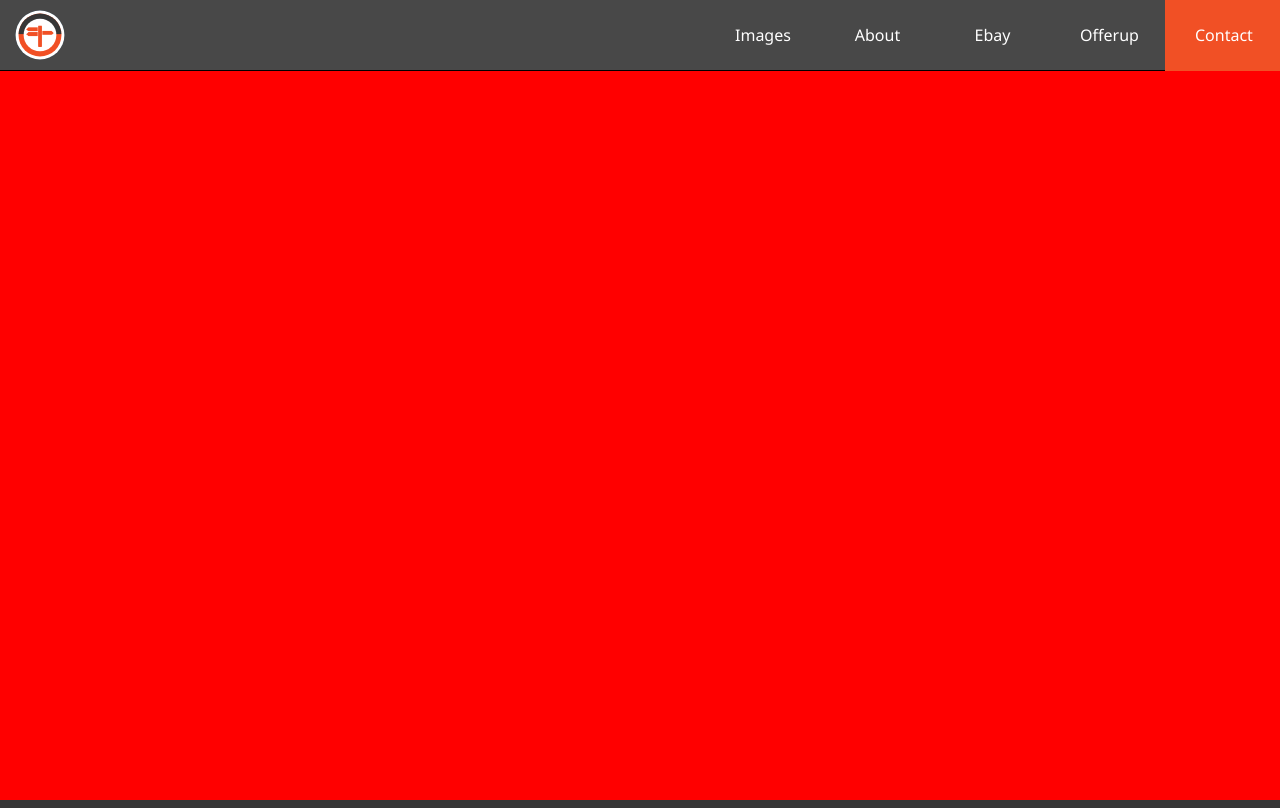
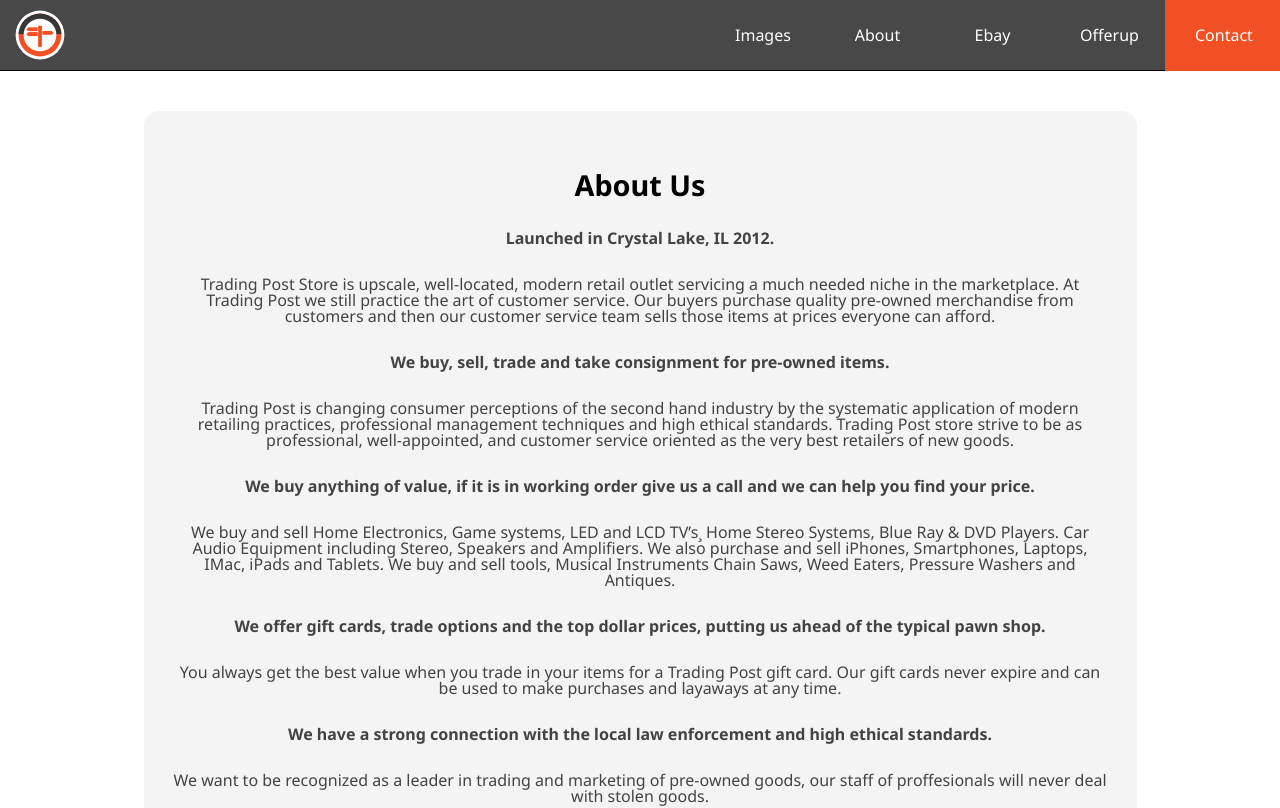
Before and after one commit to SPDUK/tradingpost, a React (Create React App) app: page /#/about in a window 1280 px wide. Shown: the top 808 px of the page. Built offline with nearby package versions, Linux system fonts and the light colour scheme.

Commit message:
finished about page

```diff
--- a/public/index.html
+++ b/public/index.html
@@ -5,7 +5,7 @@
     <meta name="viewport" content="width=device-width, shrink-to-fit=no">
     <meta name="theme-color" content="#000000">
     <meta name="description" content="Trading Post Crystal Lake, similar to a pawn shop but a new way to buy sell and trade, we provide a large
-    amount of new and used Electronics, Tools, Antiques, Jewelry and second-hand items. We offer Consignments and instore credit. "
+    amount of new and used Electronics, Tools, Antiques, Jewelry and second-hand items. We offer Consignments and instore credit. Not your typical pawn shop"
     <!--
       manifest.json provides metadata used when your web app is added to the
       homescreen on Android. See https://developers.google.com/web/fundamentals/engage-and-retain/web-app-manifest/
--- a/src/components/buyselltrade.jsx
+++ b/src/components/buyselltrade.jsx
@@ -28,10 +28,10 @@
         <div className="container">
           <div className="buyselltrade-grid">
             <div className="buyselltrade-title">
-              <p className="buyselltrade-title-top">Trading Post</p>
-              <p className="buyselltrade-title-middle">Crystal Lake, IL</p>
-              <p className="buyselltrade-title-bottom">Buy <span>/ </span>Sell <span>/ </span>Trade</p>
-              <p className="buyselltrade-title-tagline">Not your typical pawn shop, we bring you the best deals at the lowest prices</p>
+              <h1 className="buyselltrade-title-top">Trading Post</h1>
+              <h1 className="buyselltrade-title-middle">Crystal Lake, IL</h1>
+              <h2 className="buyselltrade-title-bottom">Buy <span>/ </span>Sell <span>/ </span>Trade</h2>
+              <h3 className="buyselltrade-title-tagline">Not your typical pawn shop, we bring you the best deals at the lowest prices</h3>
             </div>
             <div className="buyselltrade-about">
               <button onClick={this.contactButtonClick}className="buyselltrade-about-button button"><p>Get In Touch</p> <span>Close</span></button>
--- a/src/pages/about/about.css
+++ b/src/pages/about/about.css
@@ -1,3 +1,34 @@
 .about {
-  height: 100vh;
-  background-color: red; }
+  background-color: white;
+  padding-top: 71px; }
+  .about-container {
+    margin: 40px auto; }
+    @media (min-width: 992px) {
+      .about-container {
+        border-radius: 10px;
+        padding-left: 10px;
+        padding-right: 10px;
+        width: 993px; } }
+  .about-main {
+    text-align: center;
+    background-color: #F4F4F4;
+    padding-top: 50px;
+    padding-bottom: 30px;
+    border-radius: 15px;
+    width: 100%; }
+    .about-main-title {
+      padding: 10px;
+      font-weight: 800;
+      font-size: 1.8em; }
+    .about-main-description {
+      color: #434343;
+      padding-left: 30px;
+      padding-right: 30px;
+      margin-top: 20px; }
+      @media (min-width: 1200px) {
+        .about-main-description {
+          font-size: 1em; } }
+      .about-main-description p {
+        padding-bottom: 30px; }
+      .about-main-description span {
+        font-weight: 800; }
--- a/src/pages/about/about.jsx
+++ b/src/pages/about/about.jsx
@@ -10,7 +10,28 @@
     <div>
       <Navbar />
       <div className="about">
-      hey
+        <div className="about-container">
+          <div className="about-main">
+            <div className="about-main-title">
+              <h1>About Us</h1>
+            </div>
+            <div className="about-main-description">
+              <h3>
+                <p><span>Launched in Crystal Lake, IL 2012.</span></p>
+                <p>Trading Post Store is upscale, well-located, modern retail outlet servicing a much needed niche in the marketplace. At Trading Post we still practice the art of customer service. Our buyers purchase quality pre-owned merchandise from customers and then our customer service team sells those items at prices everyone can afford.</p>
+                <p><span>We buy, sell, trade and take consignment for pre-owned items.</span></p>
+                <p>Trading Post is changing consumer perceptions of the second hand industry by the systematic application of modern retailing practices, professional management techniques and high ethical standards. Trading Post store strive to be as professional, well-appointed, and customer service oriented as the very best retailers of new goods.</p>
+                <p><span>We buy anything of value, if it is in working order give us a call and we can help you find your price.</span></p>
+                <p>We buy and sell Home Electronics, Game systems, LED and LCD TV’s¸ Home Stereo Systems, Blue Ray & DVD Players. Car Audio Equipment including Stereo, Speakers and Amplifiers. We also purchase and sell iPhones, Smartphones, Laptops, IMac, iPads and Tablets. We buy and sell tools, Musical Instruments Chain Saws, Weed Eaters, Pressure Washers and Antiques.</p>
+                <p><span>We offer gift cards, trade options and the top dollar prices, putting us ahead of the typical pawn shop.</span></p>
+                <p>You always get the best value when you trade in your items for a Trading Post gift card. Our gift cards never expire and can be used to make purchases and layaways at any time.</p>
+                <p><span>We have a strong connection with the local law enforcement and high ethical standards.</span></p>
+                <p>We want to be recognized as a leader in trading and marketing of pre-owned goods, our staff of proffesionals will never deal with stolen goods.</p>
+                <p><span>Thank you and please feel free to visit Trading Post any time we are open.</span></p>
+              </h3>
+            </div>
+          </div>
+        </div>
       </div>
       <Footer />
     </div>
--- a/src/pages/about/about.scss
+++ b/src/pages/about/about.scss
@@ -1,6 +1,43 @@
 @import '../../styles/variables.scss';
 
 .about {
-  height: 100vh;
-  background-color: red;
+  background-color: $white;
+  padding-top: 71px;
+  &-container {
+    margin: 40px auto;
+    @include breakpoint(md){
+      border-radius: 10px;
+      padding-left: 10px;
+      padding-right: 10px;
+      width: 993px;
+    }
+  }
+  &-main {
+    text-align: center;
+    background-color: $lightGray;
+    padding-top: 50px;
+    padding-bottom: 30px;
+    border-radius: 15px;
+    width: 100%;
+    &-title {
+      padding: 10px;
+      font-weight: 800;
+      font-size: 1.8em;
+    }
+    &-description {
+      color: lighten($color: $black, $amount: 5);
+      padding-left: 30px;
+      padding-right: 30px;
+      margin-top: 20px;
+      @include breakpoint(lg){
+        font-size: 1em;
+      }
+      p {
+        padding-bottom: 30px;
+      }
+      span {
+        font-weight: 800;
+      }
+    }
+  }
 }
--- a/src/styles/contactbuttoncomponent.css
+++ b/src/styles/contactbuttoncomponent.css
@@ -4,7 +4,8 @@
   height: 300px;
   display: block;
   position: relative;
-  background-color: #F4F4F4; }
+  background-color: #F4F4F4;
+  border-radius: 15px; }
   .contactbuttoncomponent-x {
     right: 0;
     position: absolute;
@@ -64,7 +65,8 @@
       padding-top: 20px;
       color: #363636; }
       .contactbuttoncomponent-bottom-phone a {
-        color: red !important;
+        color: #838383;
+        text-decoration: underline;
         font-weight: 800; }
     .contactbuttoncomponent-bottom-button {
       transition: linear 0.2s;
--- a/src/styles/contactbuttoncomponent.scss
+++ b/src/styles/contactbuttoncomponent.scss
@@ -6,6 +6,7 @@
   display: block;
   position: relative;
   background-color: $lightGray;
+  border-radius: 15px;
   &-x {
     right: 0;
     position: absolute;
@@ -73,7 +74,8 @@
       padding-top: 20px;
       color: $black;
       a {
-        color: red !important;
+        color: lighten($color: $black, $amount: 30);
+        text-decoration: underline;
         font-weight: 800;
       }
     }
--- a/src/styles/ratings.css
+++ b/src/styles/ratings.css
@@ -44,6 +44,8 @@
         text-align: center;
         height: 60px;
         color: #363636;
+        border-top-right-radius: 10px;
+        border-top-left-radius: 10px;
         background-color: #F4F4F4; }
         @media (min-width: 992px) {
           .ratings-reviews-review-title {
@@ -58,6 +60,8 @@
         color: #F15025;
         position: relative;
         font-size: 1.3em;
+        border-bottom-right-radius: 10px;
+        border-bottom-left-radius: 10px;
         background-color: #e7e7e7;
         height: 80px; }
         @media (min-width: 992px) {
--- a/src/styles/ratings.scss
+++ b/src/styles/ratings.scss
@@ -46,6 +46,8 @@
         text-align: center;
         height: 60px;
         color: $black;
+        border-top-right-radius: 10px;
+        border-top-left-radius: 10px;
         background-color: $lightGray;
         @include breakpoint(md){
           margin-right: 15%;
@@ -67,6 +69,8 @@
         }
         position: relative;
         font-size: 1.3em;
+        border-bottom-right-radius: 10px;
+        border-bottom-left-radius: 10px;
         background-color: darken($color: $lightGray, $amount: 5);
         height: 80px;
         i{
```
